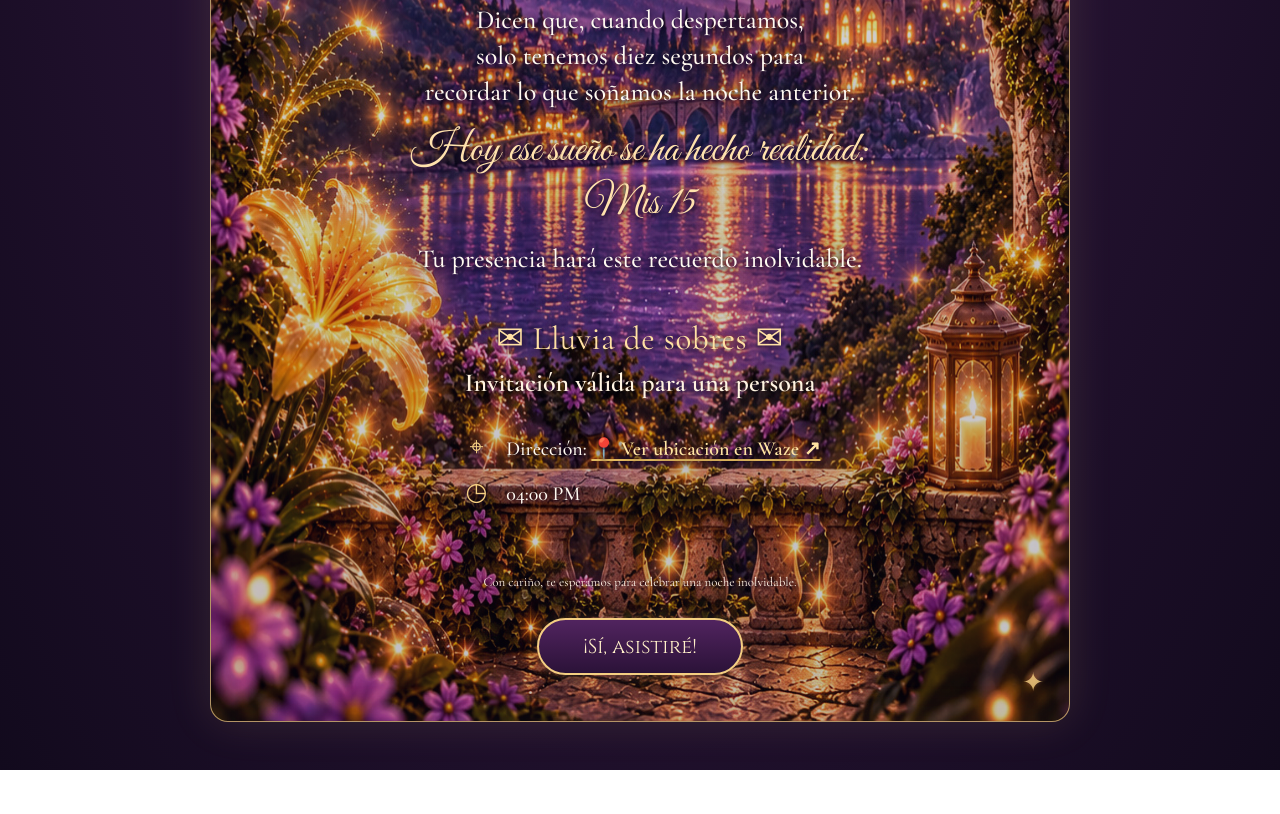
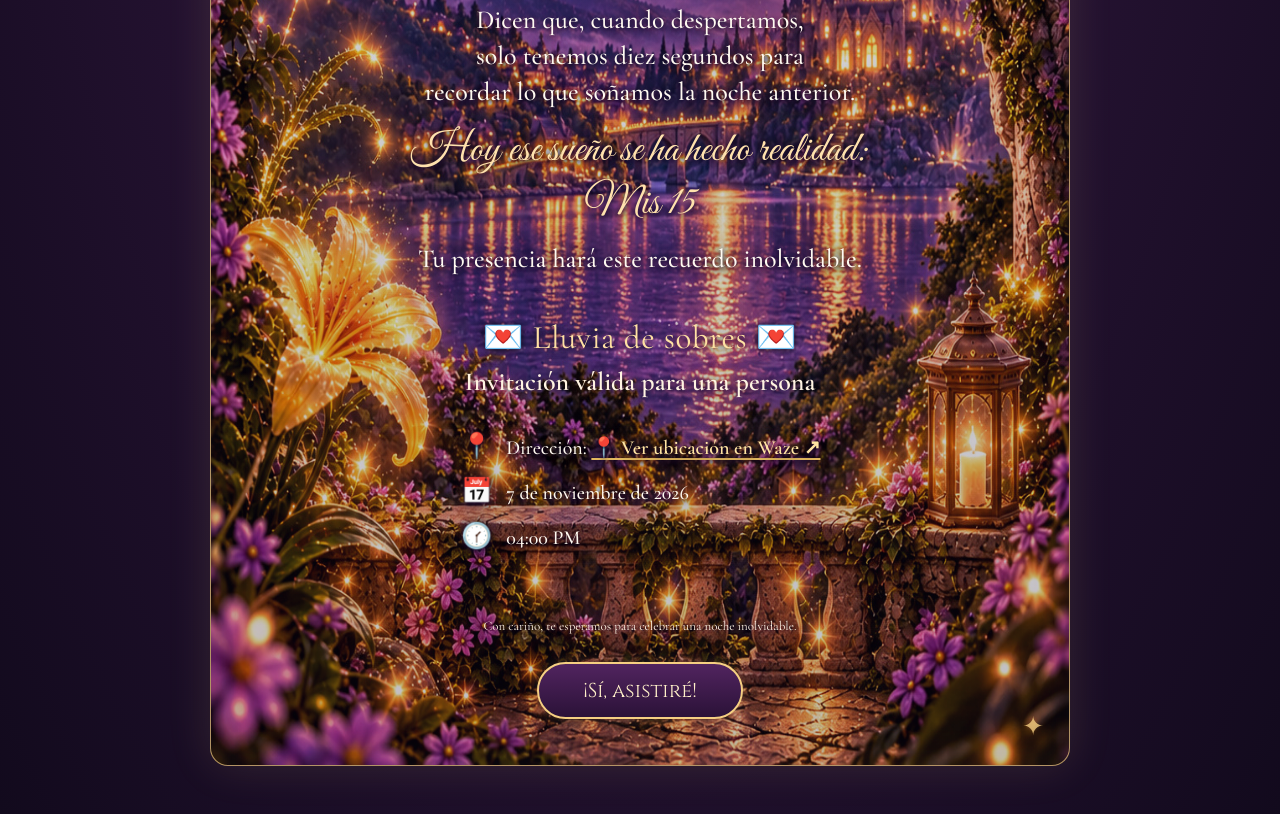
Before and after one commit to Alex-wtf/Mis-XV, a plain HTML site: page index.html in a window 1280 px wide. Shown: the part 843-1657 px from the top of the page. Before the commit the page ends 1613 px from the top, so only its background shows below. Drawn offline with nearby package versions, Linux system fonts and the light colour scheme.

Commit message:
Update index.html

```diff
--- a/index.html
+++ b/index.html
@@ -52,14 +52,15 @@
       <p class="sueno">Hoy ese sueño se ha hecho realidad:<br><span>Mis 15</span></p>
       <p class="presencia">Tu presencia hará este recuerdo inolvidable.</p>
 
-      <div class="aviso-evento" aria-label="Información importante">
-        <p class="lluvia-sobres">✉ Lluvia de sobres ✉</p>
+       <div class="aviso-evento" aria-label="Información importante">
+        <p class="lluvia-sobres">💌 Lluvia de sobres 💌</p>
         <p class="invitacion-individual">Invitación válida para una persona</p>
       </div>
 
       <div class="detalles">
-        <p><span class="icono">⌖</span> Dirección: <a class="enlace-waze" href="https://ul.waze.com/ul?ll=10.04197017%2C-84.42121171&amp;navigate=yes&amp;zoom=17&amp;utm_campaign=live_map&amp;utm_source=waze_website&amp;utm_medium=lm_share_location" target="_blank" rel="noopener noreferrer" aria-label="Abrir ubicación en Waze">📍 Ver ubicación en Waze ↗</a></p>
-        <p><span class="icono">◷</span> 04:00 PM</p>
+        <p><span class="icono">📍</span> Dirección: <a class="enlace-waze" href="https://ul.waze.com/ul?ll=10.04197017%2C-84.42121171&amp;navigate=yes&amp;zoom=17&amp;utm_campaign=live_map&amp;utm_source=waze_website&amp;utm_medium=lm_share_location" target="_blank" rel="noopener noreferrer" aria-label="Abrir ubicación en Waze">📍 Ver ubicación en Waze ↗</a></p>
+        <p><span class="icono">📅</span> 7 de noviembre de 2026</p>
+        <p><span class="icono">🕜</span> 04:00 PM</p>
       </div>
 
 
```
